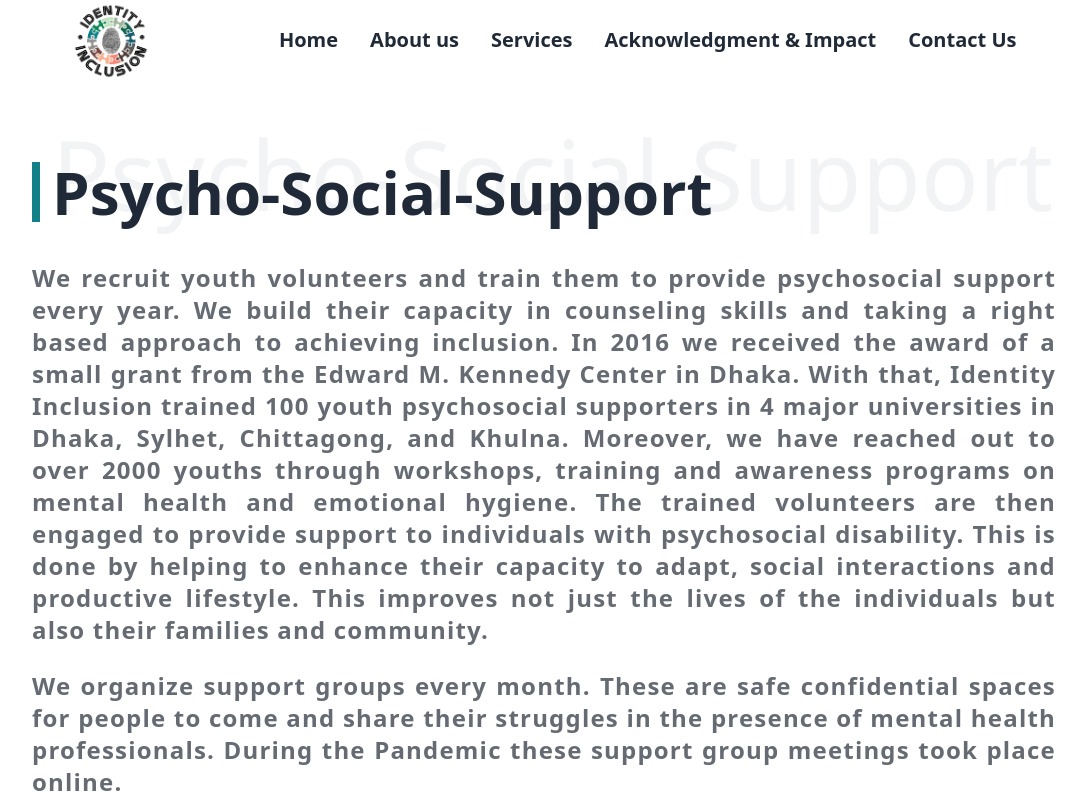
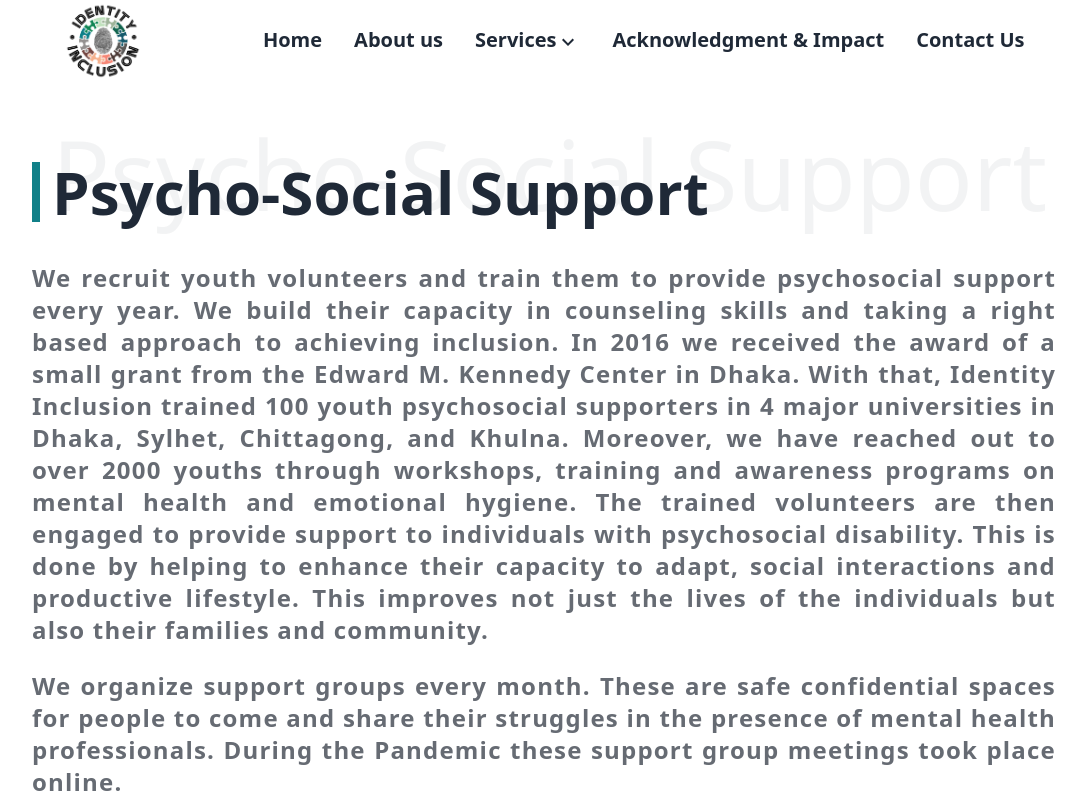
Before and after one commit to Zubayer-Aurnab/identity_inclusion, a React (Vite) app: page /psycho-social-support in a window 1280 px wide. Shown: the top 800 px of the page, without its empty margins (96-1182 px from the left). Built offline with nearby package versions, Linux system fonts and the light colour scheme; a web font is replaced by a local one.

Commit message:
dropdown added on the nav bar

```diff
--- a/src/component/Navbar/NavBar.jsx
+++ b/src/component/Navbar/NavBar.jsx
@@ -1,11 +1,13 @@
 import { useState } from "react";
-import { NavLink } from "react-router-dom";
+import { Link, NavLink } from "react-router-dom";
 import logo from "../../assets/images/identity inclusion logo.png";
 import "./Nav.css";
+import { MdOutlineKeyboardArrowDown } from "react-icons/md";
 
 const NavBar = () => {
     const activeClass = "text-[#118088] font-semibold border-b-2 border-[#118088]   text-xl ";
     const normalClass = "font-semibold hover-effect border-b-2 border-transparent text-xl ";
+    const dropDown = " hover-effect border-b-2 border-transparent text-lg ";
     const [slider, setSlider] = useState(false)
     // console.log(slider)
     const handleCheckboxChange = () => {
@@ -31,12 +33,35 @@ const NavBar = () => {
                     >
                         About us
                     </NavLink>
-                    <NavLink
-                        to={`/services`}
-                        className={({ isActive }) => (isActive ? activeClass : normalClass)}
+                    <Link
+                        // to={`/services`}
+                        className={'font-semibold hover-effect border-b-2 border-transparent text-xl relative group transition-all '}
                     >
-                        Services
-                    </NavLink>
+                        <p className="flex items-center">
+                            Services <MdOutlineKeyboardArrowDown className="text-2xl mt-1 group-hover:rotate-180 transition-all" />
+                        </p>
+                        {/* dropdown */}
+                        <div className="absolute mt-  w-72 hidden  bg-[#ffffe0] shadow-2xl transition-transform group-hover:flex flex-col gap-2 z-30 p-4">
+                            <Link to={"/psycho-social-support"} className={dropDown}>
+                                Psycho-Social Support
+                            </Link>
+                            <Link to={"/psycho-social-support"} className={dropDown}>
+                                Support Group Meeting
+                            </Link>
+                            <Link to={"/advocacy"} className={dropDown}>
+                                Advocacy & Awareness
+                            </Link>
+                            <Link to={"/consultancy"} className={dropDown}>
+                                Consultancy
+                            </Link>
+                            <Link to={"/capacity"} className={dropDown}>
+                                Capacity Building
+                            </Link>
+
+                        </div>
+
+
+                    </Link>
                     <NavLink
                         to={`/a`}
                         className={({ isActive }) => (isActive ? activeClass : normalClass)}
@@ -104,9 +129,9 @@ const NavBar = () => {
                         Contact Us
                     </NavLink>
                 </div>
-            </div>
+            </div >
             {/* for small devices*/}
-            <div className="bg-white relative px-5 flex lg:hidden justify-between items-center py-1">
+            <div div className="bg-white relative px-5 flex lg:hidden justify-between items-center py-1" >
                 <div >
                     <img className="w-14" src={logo} alt="" />
                 </div>
@@ -124,7 +149,8 @@ const NavBar = () => {
                     </label>
                 </div>
 
-                {slider && (
+                {
+                    slider && (
 
                         <div className="absolute top-0 w-[60%] left-0 h-screen  pt-5 duration-500 bg-[#c0e1bd] shadow-2xl z-[999] flex flex-col p-4 py-3   space-y-3">
                             <NavLink
@@ -165,10 +191,11 @@ const NavBar = () => {
                                 Contact Us
                             </NavLink>
                         </div>
-                )}
+                    )
+                }
 
-            </div>
-        </div>
+            </div >
+        </div >
     );
 };
 
--- a/src/pages/Psycho_Social_Support/Psycho_Social_Support.jsx
+++ b/src/pages/Psycho_Social_Support/Psycho_Social_Support.jsx
@@ -8,7 +8,7 @@ const Psycho_Social_Support = () => {
     return (
         <div className="my-20 lg:mb-40  px-2 lg:px-0 lg:w-4/5 mx-auto ">
             <Title>
-                Psycho-Social-Support
+                Psycho-Social Support
             </Title>
             <div className="mt-10 text-justify">
                 <h1 className=" text-xl lg:text-2xl font-semibold tracking-wider text-[#666b73] ">
```
Also changed, not shown: 1 other file (tests, documents, lock files or other folders). Lines whose indentation alone changed are shown as unchanged.
